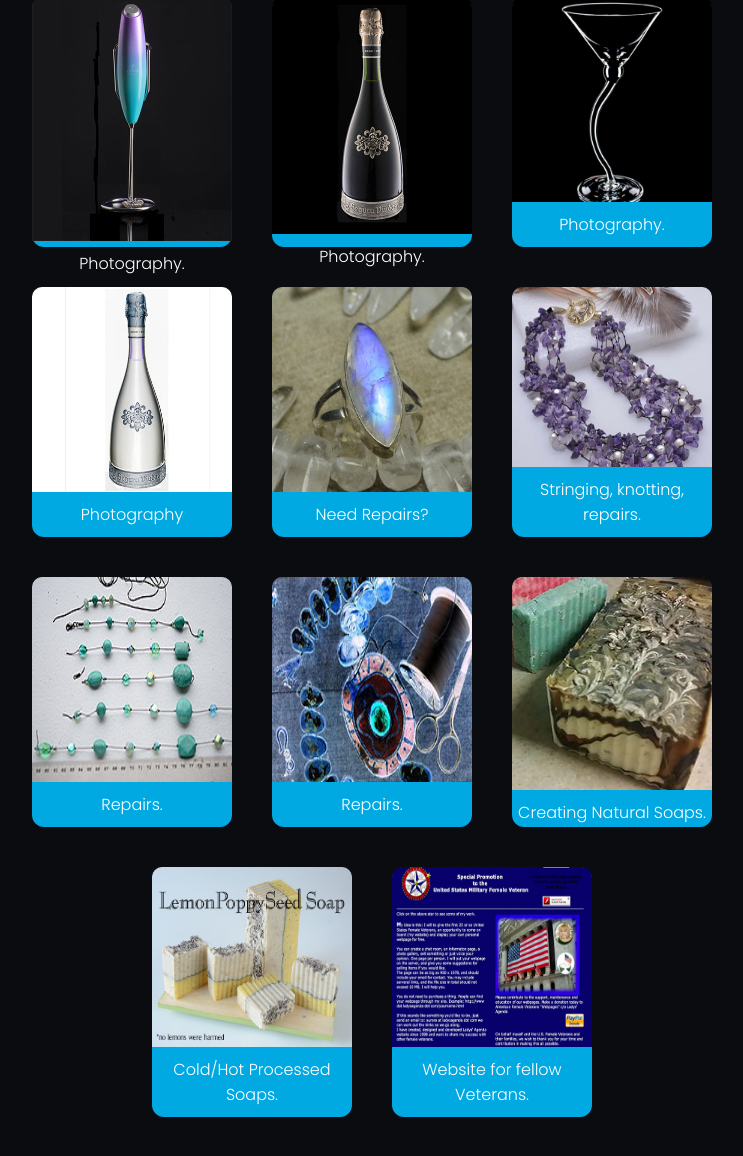
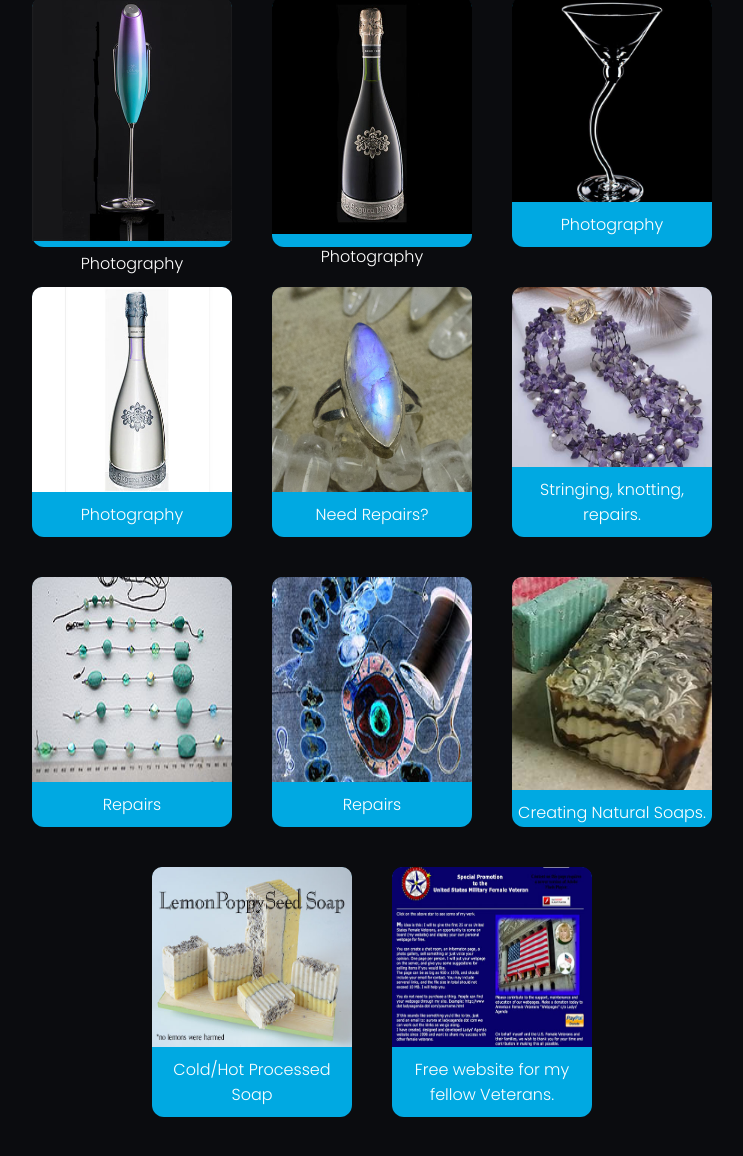
Before and after one commit to webgal-ada/hostgatorWeb, a plain HTML site: page index.html in a window 1280 px wide. Shown: the part 1174-2330 px from the top of the page, without its empty margins (268-1011 px from the left). Drawn offline with nearby package versions, Linux system fonts and the light colour scheme.

Commit message:
correct text by-lines

```diff
--- a/index.html
+++ b/index.html
@@ -81,7 +81,7 @@
                 <img class="work-img" src="images/photog/zulluyKWeb.jpg" />
                 <a href="" target="_blank">
                   <!--Link to project-->
-                  <div class="work-content">Photography.</div></a
+                  <div class="work-content">Photography</div></a
                 >
               </div>
               <div class="card">
@@ -89,7 +89,7 @@
 
                 <a href="" target="_blank">
                   <!--Link to project-->
-                  <div class="work-content">Photography.</div></a
+                  <div class="work-content">Photography</div></a
                 >
               </div>
               <div class="card">
@@ -99,7 +99,7 @@
                 />
                 <a href="" target="_blank">
                   <!--Link to project-->
-                  <div class="work-content">Photography.</div></a
+                  <div class="work-content">Photography</div></a
                 >
               </div>
               <div class="card">
@@ -132,7 +132,7 @@
                 <img class="work-img" src="images/repairs/repairD.jpg" />
                 <a href="" target="_blank">
                   <!--Link to project-->
-                  <div class="work-content">Repairs.</div></a
+                  <div class="work-content">Repairs</div></a
                 >
               </div>
               <div class="card">
@@ -140,7 +140,7 @@
 
                 <a href="" target="_blank">
                   <!--Link to project-->
-                  <div class="work-content">Repairs.</div></a
+                  <div class="work-content">Repairs</div></a
                 >
               </div>
               <div class="card">
@@ -157,7 +157,7 @@
                 />
                 <a href="" target="_blank">
                   <!--Link to project-->
-                  <div class="work-content">Cold/Hot Processed Soaps.</div></a
+                  <div class="work-content">Cold/Hot Processed Soap</div></a
                 >
               </div>
               <div class="card">
@@ -168,7 +168,7 @@
                 >
                   <!--Link to project-->
                   <div class="work-content">
-                    Website for fellow Veterans.
+                    Free website for my fellow Veterans.
                   </div></a
                 >
               </div>
```
